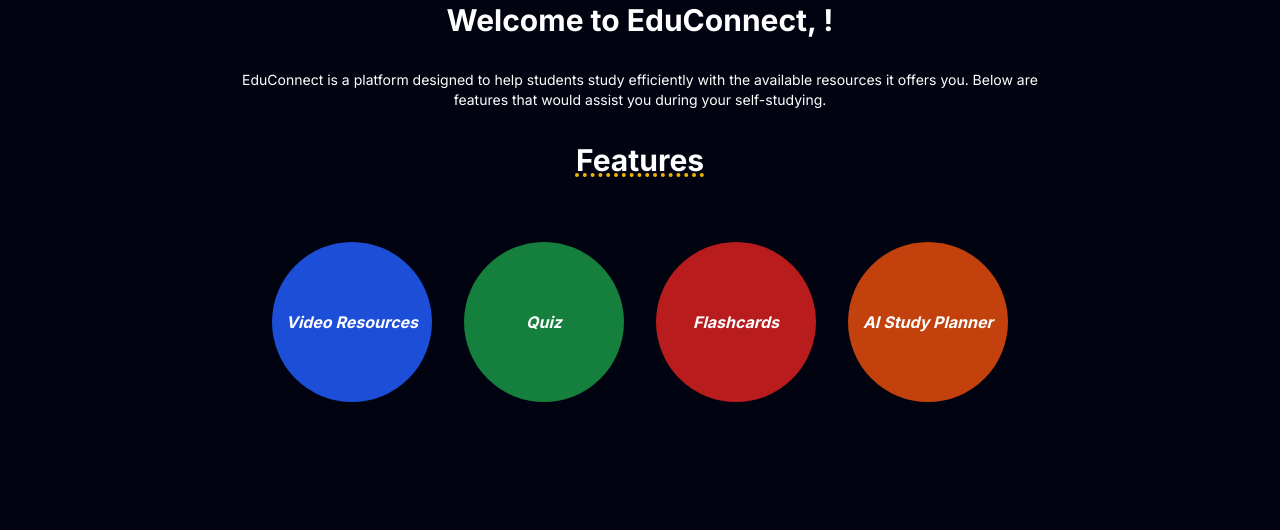
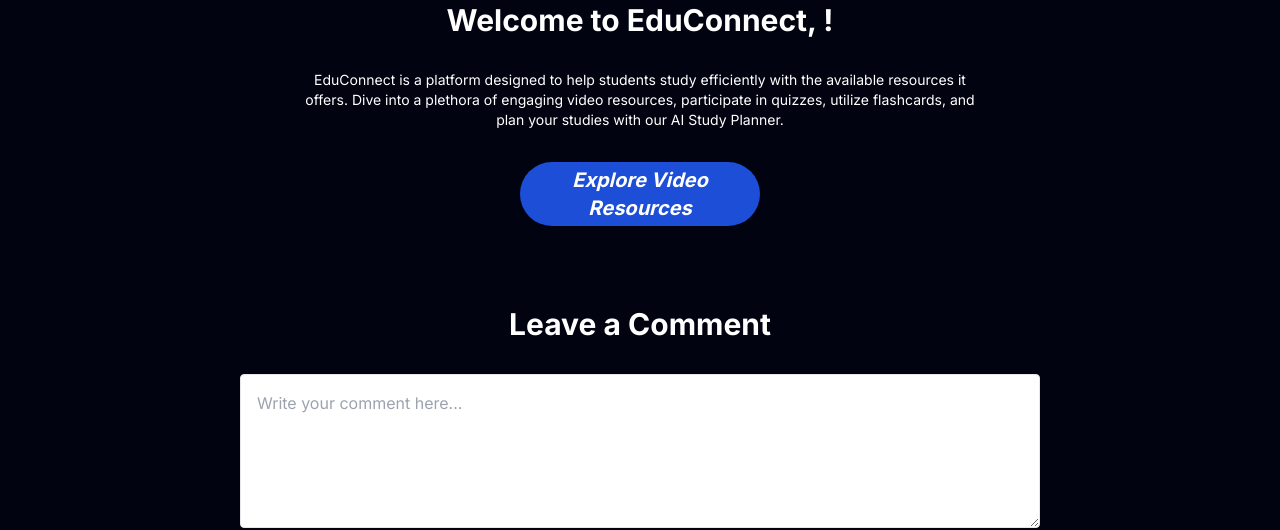
Before and after one commit to Moel32/EduConnect, a Next.js app: page / in a window 1280 px wide. Shown: the part 142-672 px from the top of the page. Built offline with nearby package versions, Linux system fonts and the light colour scheme; no server answers; the database is empty.

Commit message:
feat: updated the homepage

```diff
--- a/src/app/page.tsx
+++ b/src/app/page.tsx
@@ -1,4 +1,5 @@
 "use client";
+
 import React, { useState, useEffect, lazy, Suspense } from 'react';
 import dynamic from 'next/dynamic';
 import NavbarFooter from "./components/NavbarFooter";
@@ -68,33 +69,13 @@
                 <div className="text-center">
                     <h1 className="text-3xl font-bold mb-8">Welcome to EduConnect, {user && user.username}!</h1>
                     {isParagraphVisible && (
-                        <p className="text-sm mb-8 mx-auto text-center">EduConnect is a platform designed to help students study efficiently with the available resources it offers you. Below are features that would assist you during your self-studying.</p>
+                        <p className="text-sm mb-8 mx-auto text-center max-w-2xl">
+                            EduConnect is a platform designed to help students study efficiently with the available resources it offers. Dive into a plethora of engaging video resources, participate in quizzes, utilize flashcards, and plan your studies with our AI Study Planner.
+                        </p>
                     )}
-                    <h2 className="text-center text-3xl font-bold mb-8 underline decoration-4 decoration-dotted decoration-yellow-500">Features</h2>
-                </div>
-
-                {/* Features */}
-                <div className="flex flex-wrap justify-center mt-12 mb-16">
-                    <div className="m-4 relative">
-                        <button className="w-40 h-40 bg-blue-700 rounded-full flex items-center justify-center cursor-pointer hover:bg-purple-200 transition duration-300 text-white font-bold italic" onClick={() => router.push("/video-resources")}>
-                            Video Resources
-                        </button>
-                    </div>
-                    <div className="m-4 relative">
-                        <button className="w-40 h-40 bg-green-700 rounded-full flex items-center justify-center cursor-pointer hover:bg-purple-200 transition duration-300 text-white font-bold italic" onClick={() => router.push("/quizzes")}>
-                            Quiz
-                        </button>
-                    </div>
-                    <div className="m-4 relative">
-                        <button className="w-40 h-40 bg-red-700 rounded-full flex items-center justify-center cursor-pointer hover:bg-purple-200 transition duration-300 text-white font-bold italic" onClick={() => router.push("/flashcards")}>
-                            Flashcards
-                        </button>
-                    </div>
-                    <div className="m-4 relative">
-                        <button className="w-40 h-40 bg-orange-700 rounded-full flex items-center justify-center cursor-pointer hover:bg-purple-200 transition duration-300 text-white font-bold italic" onClick={() => router.push("/study-planner")}>
-                            AI Study Planner
-                        </button>
-                    </div>
+                    <button className="w-60 h-16 bg-blue-700 rounded-full flex items-center justify-center mx-auto mb-8 cursor-pointer hover:bg-purple-200 transition duration-300 text-white font-bold italic text-xl" onClick={() => router.push("/video-resources")}>
+                        Explore Video Resources
+                    </button>
                 </div>
 
                 {/* Lazy loaded Comment section */}
@@ -109,6 +90,6 @@
             </div>
         </NavbarFooter>
     );
-};
+}
 
 export default Home;
```
Also changed, not shown: 1 other file (tests, documents, lock files or other folders).
